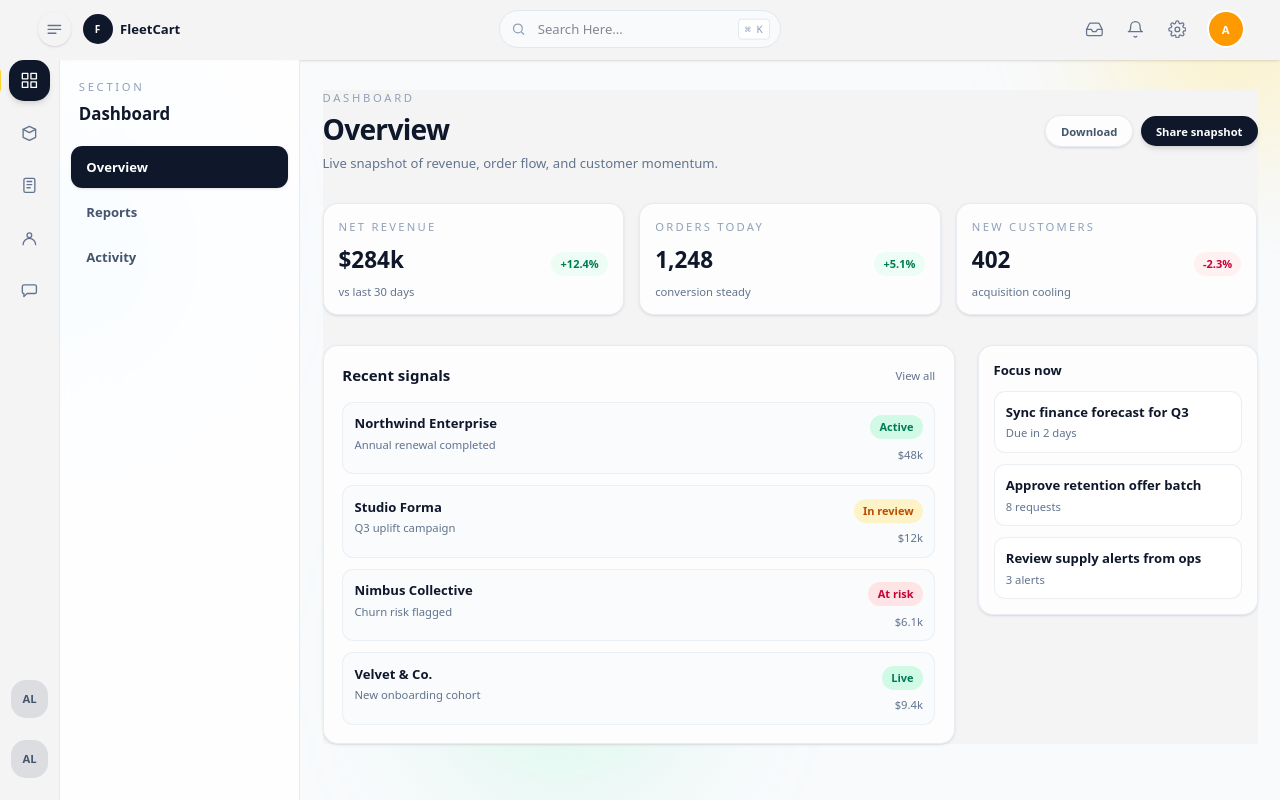
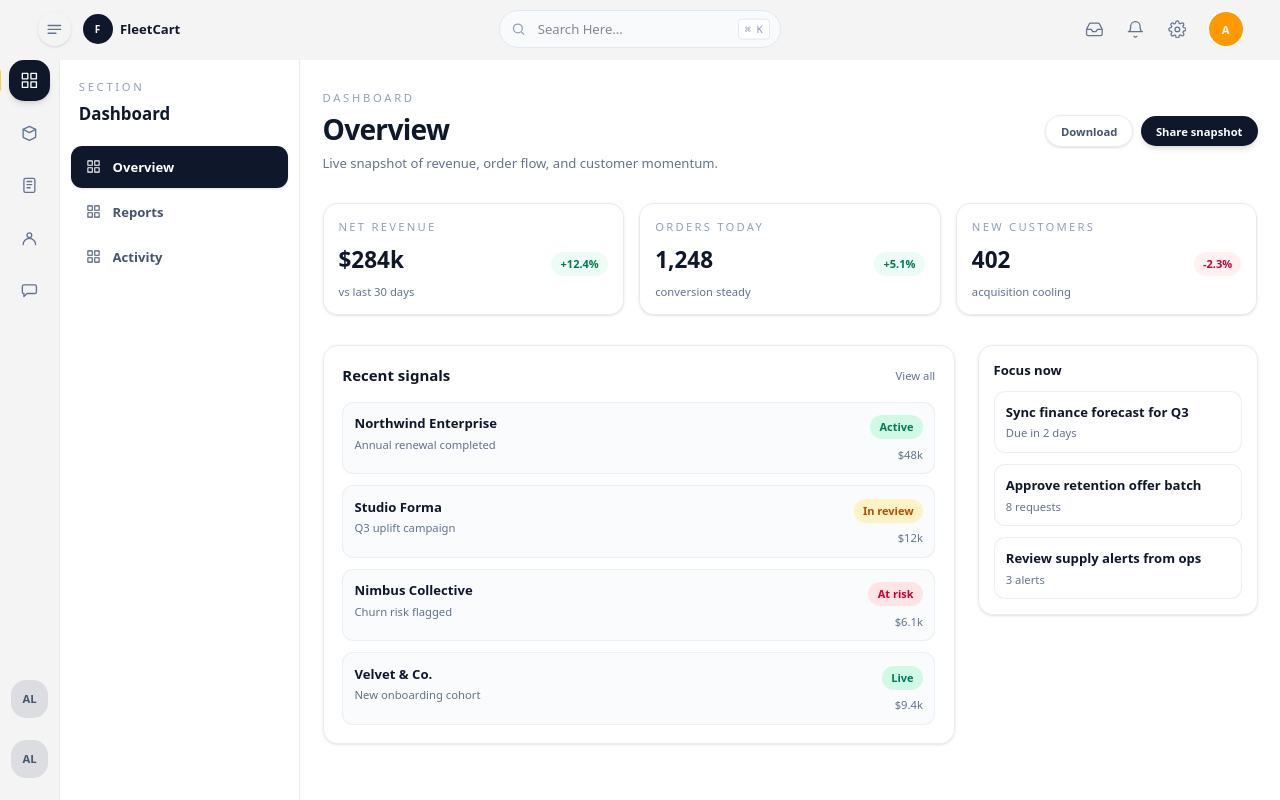
Before and after one commit to Mehebul02/vue-design-system, a Vue app: page /dashboard/overview in a window 1280 px wide. Built offline with nearby package versions, Linux system fonts and the light colour scheme.

Commit message:
Menu icon added

```diff
--- a/src/features/dashboard/components/SectionLayout.vue
+++ b/src/features/dashboard/components/SectionLayout.vue
@@ -60,9 +60,8 @@ const statusClass = (status: string) => {
   return 'bg-slate-100 text-slate-600';
 };
 </script>
-
 <template>
-  <section class="space-y-8 bg-[#F4F4F5]">
+  <section class="space-y-8 ">
     <header class="flex flex-col gap-4 lg:flex-row lg:items-center lg:justify-between">
       <div class="animate-fade-in">
         <p class="text-xs uppercase tracking-[0.24em] text-slate-400">
--- a/src/features/dashboard/components/navigation/SecondarySidebar.vue
+++ b/src/features/dashboard/components/navigation/SecondarySidebar.vue
@@ -45,7 +45,7 @@ const isActive = (id: string) => id === props.activeSubMenuId;
         v-for="child in props.menu.children"
         :key="child.id"
         type="button"
-        class="flex w-full items-center justify-between rounded-xl px-4 py-3 text-left text-sm font-semibold transition"
+        class="flex w-full items-center gap-3 rounded-xl px-4 py-3 text-left text-sm font-semibold transition"
         :class="
           isActive(child.id)
             ? 'bg-slate-900 text-white shadow-sm'
@@ -53,7 +53,18 @@ const isActive = (id: string) => id === props.activeSubMenuId;
         "
         @click="emit('select', child.id)"
       >
-        <span>{{ child.label }}</span>
+        <svg
+          viewBox="0 0 24 24"
+          class="h-4 w-4 shrink-0"
+          fill="none"
+          stroke="currentColor"
+          stroke-width="1.7"
+          stroke-linecap="round"
+          stroke-linejoin="round"
+        >
+          <path v-for="(path, index) in props.menu.icon" :key="index" :d="path" />
+        </svg>
+        <span class="truncate">{{ child.label }}</span>
 
       </button>
     </nav>
--- a/src/layouts/DashboardLayout.vue
+++ b/src/layouts/DashboardLayout.vue
@@ -84,15 +84,9 @@ const setSearchQuery = (value: string) => {
 </script>
 
 <template>
-  <div class="relative min-h-screen bg-slate-50 text-slate-900">
-    <div class="pointer-events-none absolute inset-0 overflow-hidden">
-      <div class="absolute -top-32 -right-24 h-72 w-72 rounded-full bg-amber-200/40 blur-3xl"></div>
-      <div class="absolute top-32 -left-20 h-72 w-72 rounded-full bg-sky-200/40 blur-3xl"></div>
-      <div class="absolute bottom-0 left-1/3 h-72 w-72 rounded-full bg-emerald-200/30 blur-3xl"></div>
-    </div>
-
+  <div class="relative min-h-screen  text-slate-900">
     <header
-      class="sticky top-0 z-30 flex h-16 items-center border-b border-slate-200/80 bg-white shadow-sm"
+      class="sticky top-0 z-30 flex h-16 items-center border-b "
     >
       <TopHeader v-model="searchQuery" @toggle-sidebar="toggleSidebar">
         <template v-if="slots['header-left']" #left>
@@ -122,7 +116,6 @@ const setSearchQuery = (value: string) => {
         </template>
       </TopHeader>
     </header>
-
     <PrimarySidebar
       :menus="props.menus"
       :active-menu-id="activeMenuId"
```
